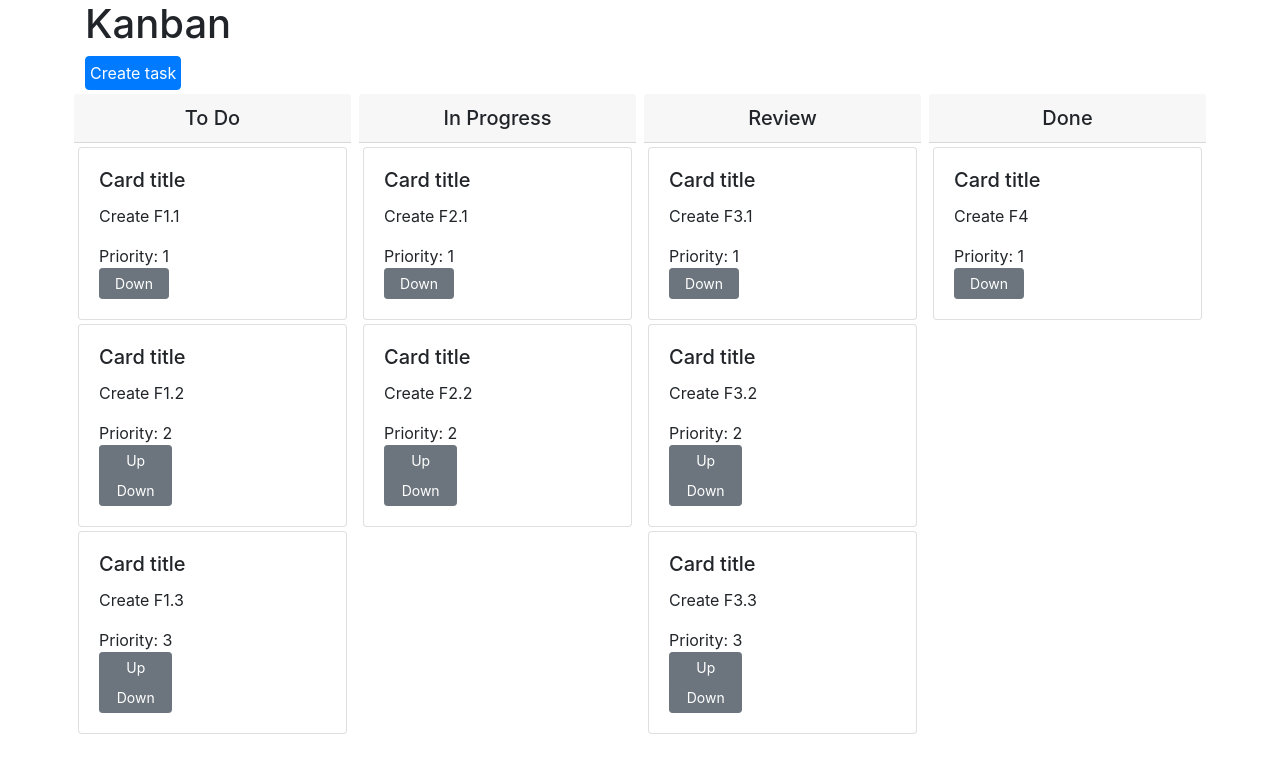
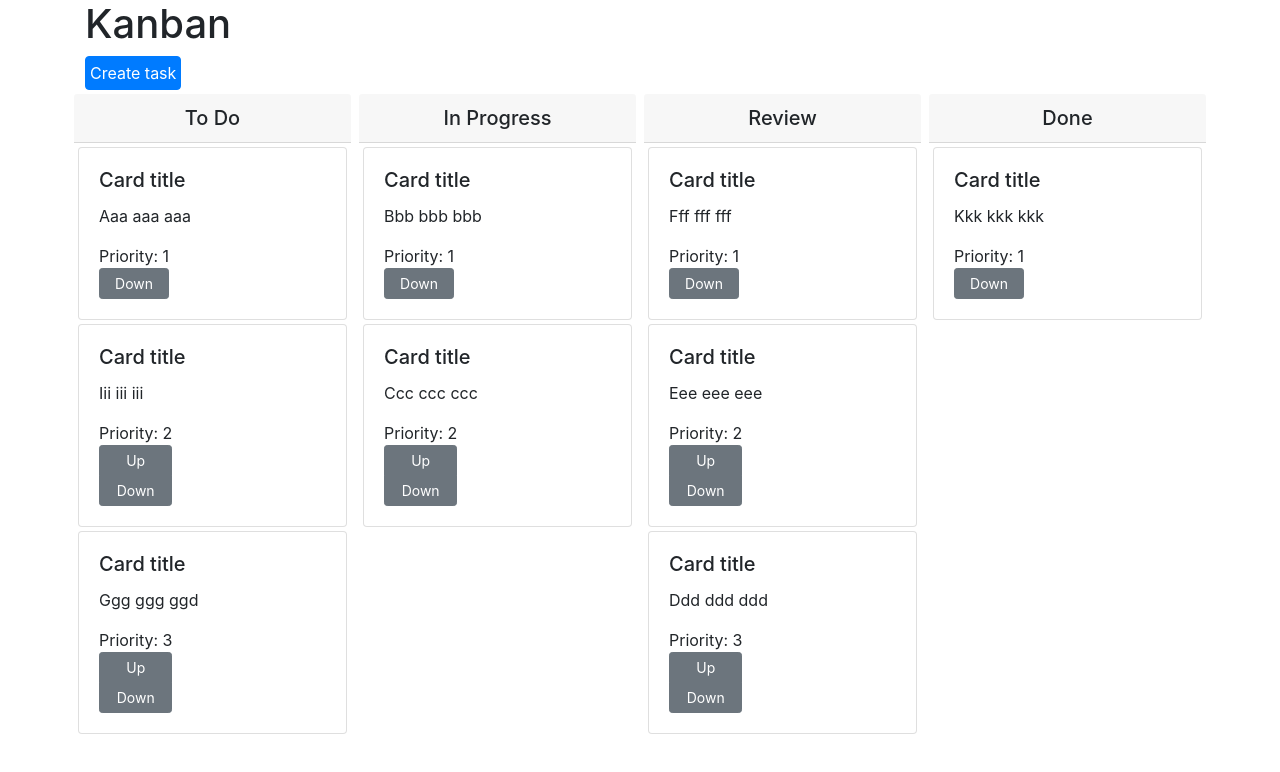
Before and after one commit to atarasevich77/kanban-lesson, a React (Create React App) app: page / in a window 1280 px wide. Shown: the top 772 px of the page. Built offline with nearby package versions, Linux system fonts and the light colour scheme.

Commit message:
Tasks initial array changes

```diff
--- a/src/App.js
+++ b/src/App.js
@@ -28,15 +28,15 @@ const initStatuses = [
 ]
 //Many-to-one relation (many tasks to one status)
 const initTasks = [
-    {id: 1, name: 'Create F1.1', priority: 1, statusId: 1},
-    {id: 2, name: 'Create F2.1', priority: 1, statusId: 2},
-    {id: 3, name: 'Create F2.2', priority: 2, statusId: 2},
-    {id: 4, name: 'Create F3.3', priority: 3, statusId: 3},
-    {id: 5, name: 'Create F3.2', priority: 2, statusId: 3},
-    {id: 6, name: 'Create F3.1', priority: 1, statusId: 3},
-    {id: 7, name: 'Create F1.3', priority: 3, statusId: 1},
-    {id: 8, name: 'Create F1.2', priority: 2, statusId: 1},
-    {id: 9, name: 'Create F4', priority: 1, statusId: 4}
+    {id: 1, name: 'Aaa aaa aaa', priority: 1, statusId: 1},
+    {id: 2, name: 'Bbb bbb bbb', priority: 1, statusId: 2},
+    {id: 3, name: 'Ccc ccc ccc', priority: 2, statusId: 2},
+    {id: 4, name: 'Ddd ddd ddd', priority: 3, statusId: 3},
+    {id: 5, name: 'Eee eee eee', priority: 2, statusId: 3},
+    {id: 6, name: 'Fff fff fff', priority: 1, statusId: 3},
+    {id: 7, name: 'Ggg ggg ggd', priority: 3, statusId: 1},
+    {id: 8, name: 'Iii iii iii', priority: 2, statusId: 1},
+    {id: 9, name: 'Kkk kkk kkk', priority: 1, statusId: 4}
 ];
 
 function App() {
--- a/src/TaskItem.js
+++ b/src/TaskItem.js
@@ -4,12 +4,12 @@ const TaskItem = (props) => {
 
     const [task, setTask] = useState(props.task);
 
-    const onPriorityUp = (task) =>{
+    const onPriorityUp = (task) => {
         setTask({...task, priority: --task.priority});
         props.updateTask(task);
     }
 
-    const onPriorityDown = (task) =>{
+    const onPriorityDown = (task) => {
         setTask({...task, priority: ++task.priority});
         props.updateTask(task);
     }
```
